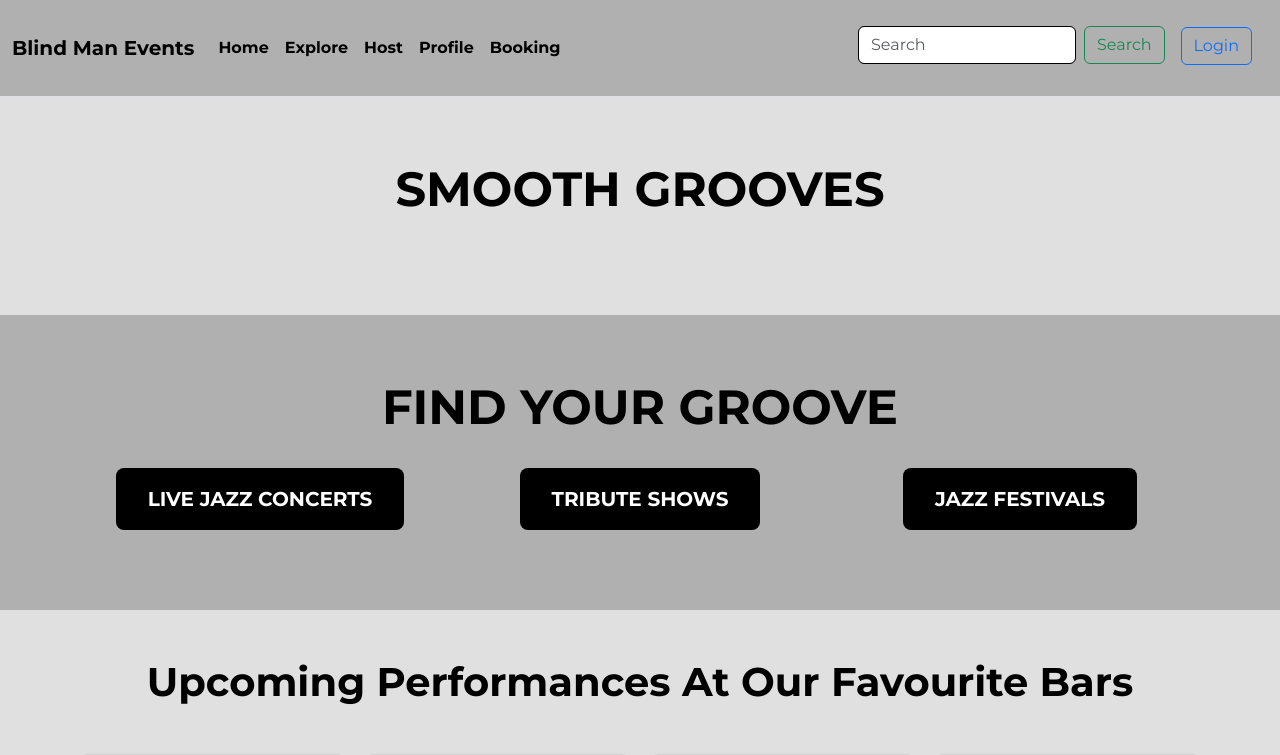
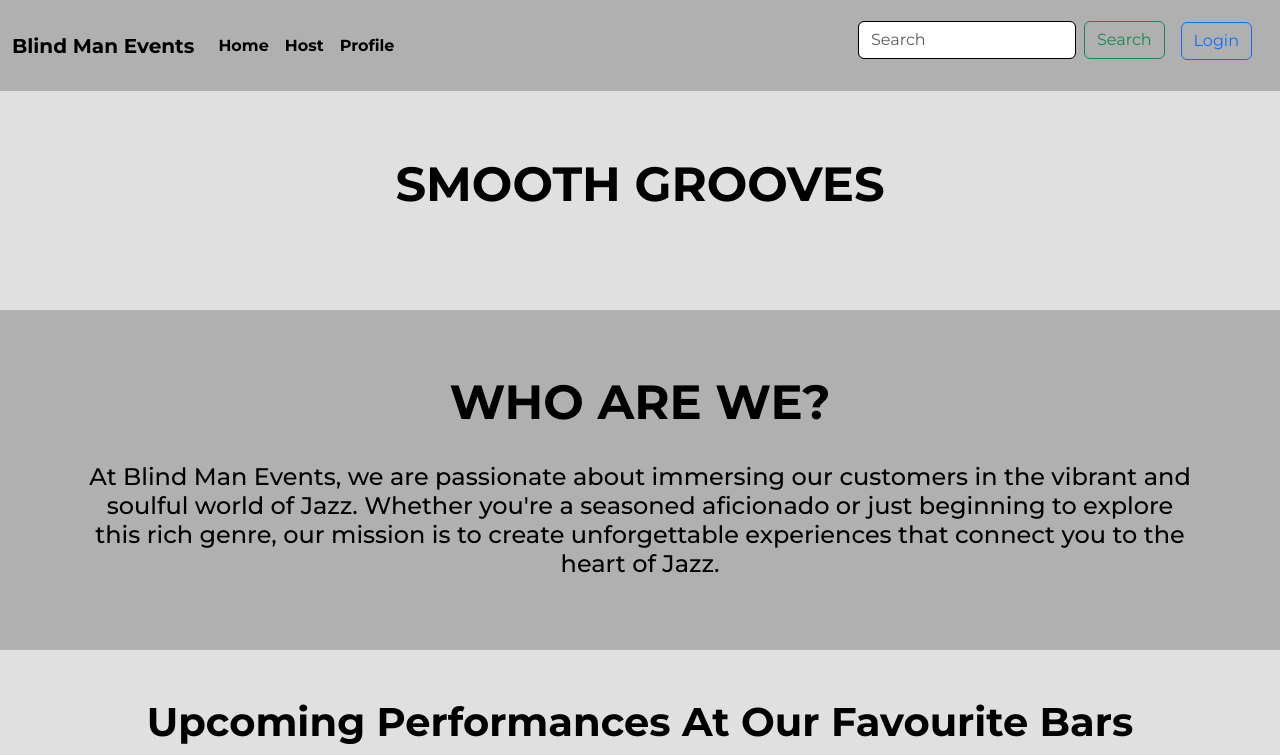
Before and after one commit to n11591781/blindmanevents, a Flask app: page / in a window 1280 px wide. Shown: the top 755 px of the page. Run offline with Flask 3, Linux system fonts and the light colour scheme; data comes from the database, SQL or seed files in the repository; some libraries are stand-ins or nearby versions; some web fonts are replaced.

Commit message:
Added the Who Are We section

```diff
--- a/task4_pass_data/travel/templates/base.html
+++ b/task4_pass_data/travel/templates/base.html
@@ -50,18 +50,19 @@
                   <a class="nav-link active" aria-current="page" href="{{url_for('main.index')}}">Home</a>
               </li>
               <li class="nav-item">
-                  <a class="nav-link" href="ViewEvent.html">Explore</a>
-              </li>
-              <li class="nav-item">
                   <a class="nav-link" href="Create Event.html">Host</a>
               </li>
               <li class="nav-item">
                   <a class="nav-link" href="#">Profile</a>
               </li>
-              <li class="nav-item">
-                  <a class="nav-link" href="Booking Tickets.html">Booking</a>
-              </li>
           </ul>
+
+          <!-- User Name Placeholder -->
+          <div class="d-flex align-items-center me-3" style="margin-top: -5px;">
+            {% if current_user.is_authenticated %}
+                <a class="nav-item nav-link disabled text-muted" style="margin-right: 20px;">Welcome {{current_user.username}}</a>
+            {% endif %}
+
           <!-- Search bar and Login button container -->
           <div class="d-flex align-items-center">
             <form class="d-flex align-items-center me-2" action="{{ url_for('main.search') }}" role="search" style="margin-top: 10px;">
@@ -76,12 +77,6 @@
             <a href="{{ url_for('destination.create') }}" class="btn btn-outline-primary" style="margin-top: -5px;">Login</a>
          {% endif %}
         </div>
-
-          <!-- User Name Placeholder -->
-          <div class="d-flex align-items-center me-3" style="margin-top: -5px;">
-            {% if current_user.is_authenticated %}
-                <a class="nav-item nav-link disabled text-muted" href="#">Welcome {{current_user.username}}</a>
-            {% endif %}
       </div>
   </div>
 </nav>
--- a/task4_pass_data/travel/templates/index.html
+++ b/task4_pass_data/travel/templates/index.html
@@ -5,25 +5,16 @@
     <h1>SMOOTH GROOVES</h1>
   </div>
   <div class="bottom-half">
-    <h2>FIND YOUR GROOVE</h2>
+    <h2>WHO ARE WE?</h2>
     <div class="container">
       <div class="row">
-        <div class="col-md-4">
-          <button class="btn btn-dark btn-lg">LIVE JAZZ CONCERTS</button>
-        </div>
-        <div class="col-md-4">
-          <button class="btn btn-dark btn-lg">TRIBUTE SHOWS</button>
-        </div>
-        <div class="col-md-4">
-          <button class="btn btn-dark btn-lg">JAZZ FESTIVALS</button>
+        <div class="col-md-4 col-lg-12">
+          <h4>At Blind Man Events, we are passionate about immersing our customers in the vibrant and soulful world of Jazz. Whether you're a seasoned aficionado or just beginning to explore this rich genre, our mission is to create unforgettable experiences that connect you to the heart of Jazz.</h4>
         </div>
       </div>
     </div>
   </div>
 </section>
-
-
-<!--Test!-->
 
 <main class="container my-5">
   <!-- Heading Section -->
```
